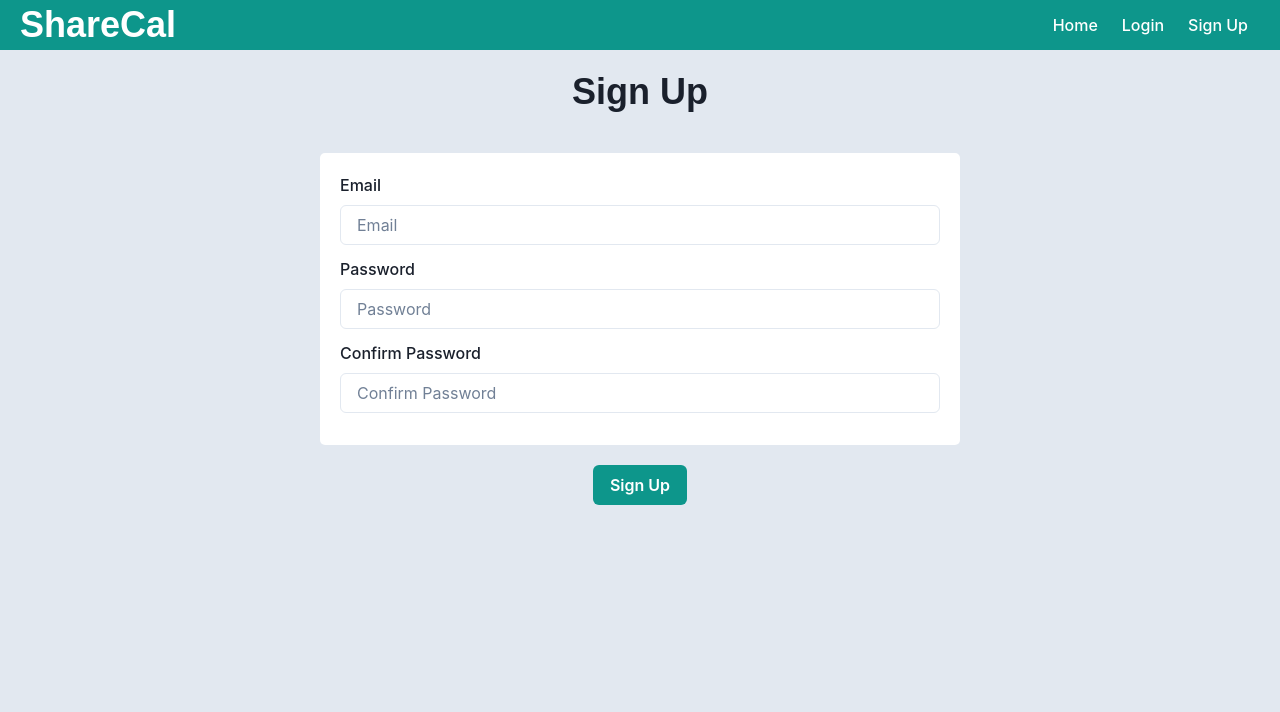
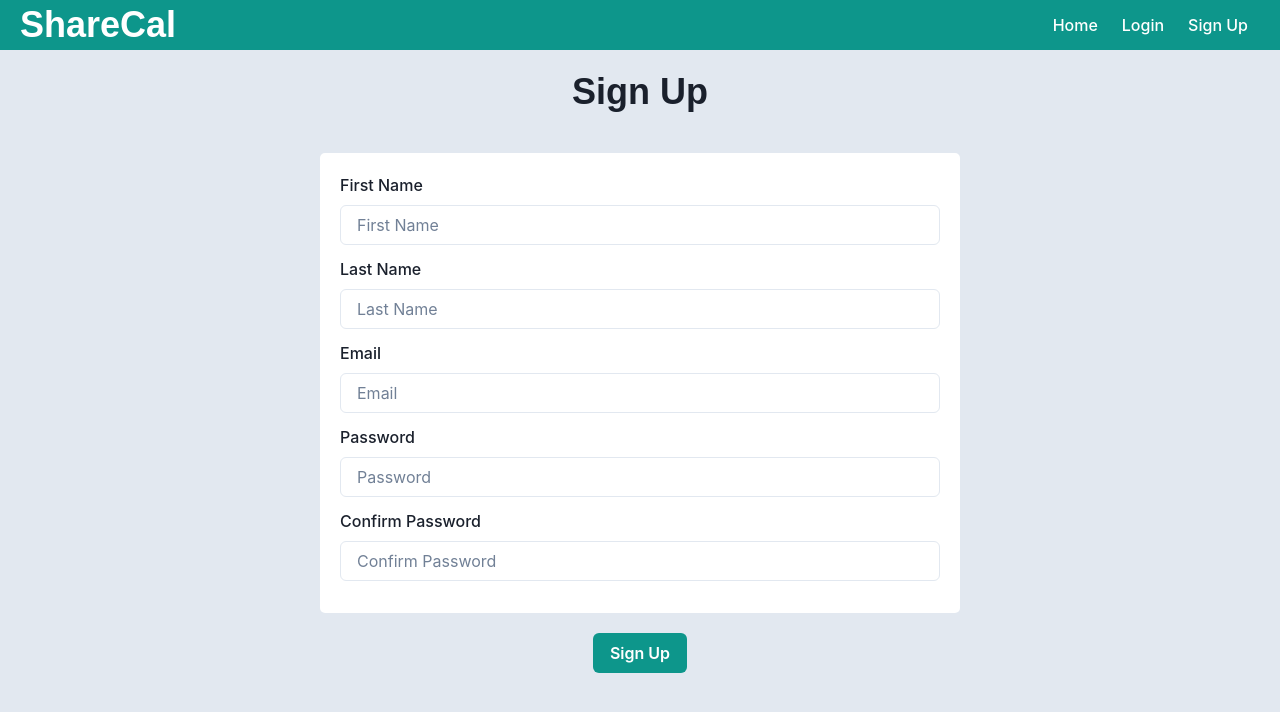
Before and after one commit to maxohsawa/sharecal, a React (Vite) app in the folder client/: page /signup in a window 1280 px wide. Shown: the top 712 px of the page. Built offline with nearby package versions, Linux system fonts and the light colour scheme.

Commit message:
added first and last name fields

```diff
--- a/client/src/pages/SignUp.jsx
+++ b/client/src/pages/SignUp.jsx
@@ -4,15 +4,21 @@ import Header from "../components/Header.jsx";
 
 function SignUp() {
 
+	const [firstNameInput, setFirstNameInput] = useState(" ");
+	const [lastNameInput, setLastNameInput] = useState(" ");
 	const [emailInput, setEmailInput] = useState(" ");
     const [passwordInput, setPasswordInput] = useState(" ");
 	const [confirmInput, setConfirmInput] = useState(" ");
+	let firstNameError = firstNameInput === '';
+	let lastNameError = lastNameInput === '';
 	let emailError = emailInput === '';
 	let passwordError = passwordInput === '';
 	let confirmError = confirmInput === '';
 	let emailMessage = (emailError ? "Email is required" : "");
 	let passwordMessage = (passwordError ? "Password is required" : "");
 	let confirmMessage = (confirmError ? "Confirmation is required" : "");
+	let firstNameMessage = (firstNameError ? "First name is required" : "");
+	let lastNameMessage = (lastNameError ? "Last name is required" : "");
 
 	const signIn = () => {
 		if (emailInput === ' ') {
@@ -24,7 +30,15 @@ function SignUp() {
 		if (confirmInput === ' ') {
 			confirmError = true;
 		}
+		if (firstNameInput === ' ') {
+			firstNameError = true;
+		}
+		if (lastNameInput === ' ') {
+			lastNameError = true;
+		}
 		console.log("sign in attempt");
+		console.log("First Name: " + firstNameInput);
+		console.log("Last Name: " + lastNameInput);
 		console.log("Email: " + emailInput);
 		console.log("Password: " + passwordInput);
 		console.log("Password Confirmation: " + confirmInput);
@@ -41,6 +55,15 @@ function SignUp() {
 	const updateConfirm = (event) => {
 		setConfirmInput(event.currentTarget.value);
 	}
+
+	const updateFirstName = (event) => {
+		setFirstNameInput(event.currentTarget.value);
+	}
+
+	const updateLastName = (event) => {
+		setLastNameInput(event.currentTarget.value);
+	}
+
 
 	return (
 		<>
@@ -65,6 +88,12 @@ function SignUp() {
 					m={5}
 					borderRadius={5}
 				>
+					<FormLabel>First Name</FormLabel>
+                    <Input placeholder='First Name' onChange={updateFirstName} onBlur={updateFirstName} isInvalid={firstNameError}/>
+					<Text pb={3} color="red.600">{firstNameMessage}</Text>
+					<FormLabel>Last Name</FormLabel>
+                    <Input placeholder='Last Name' onChange={updateLastName} onBlur={updateLastName} isInvalid={lastNameError}/>
+					<Text pb={3} color="red.600">{lastNameMessage}</Text>
                     <FormLabel>Email</FormLabel>
                     <Input placeholder='Email' onChange={updateEmail} onBlur={updateEmail} isInvalid={emailError}/>
 					<Text pb={3} color="red.600">{emailMessage}</Text>
```
